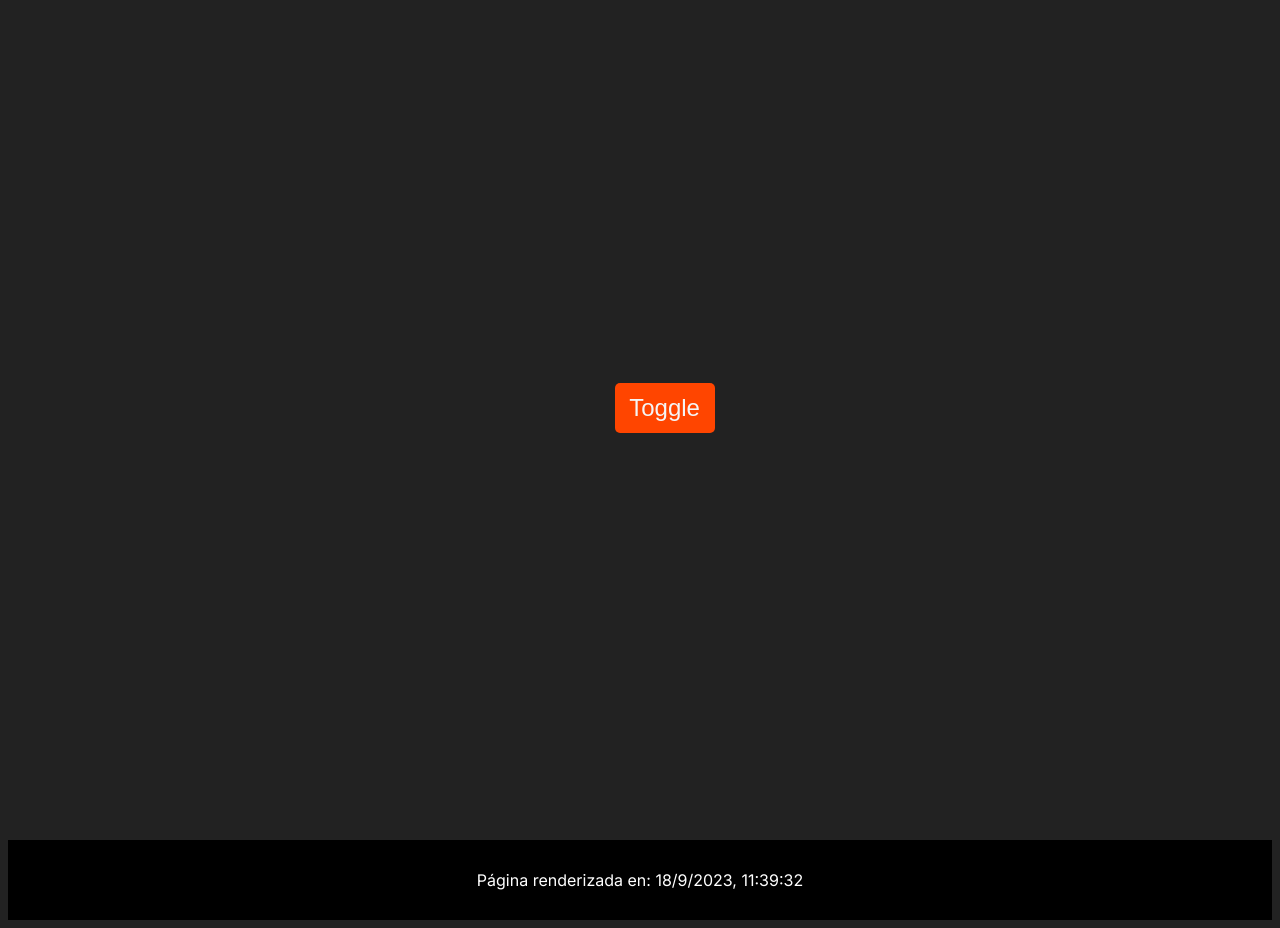
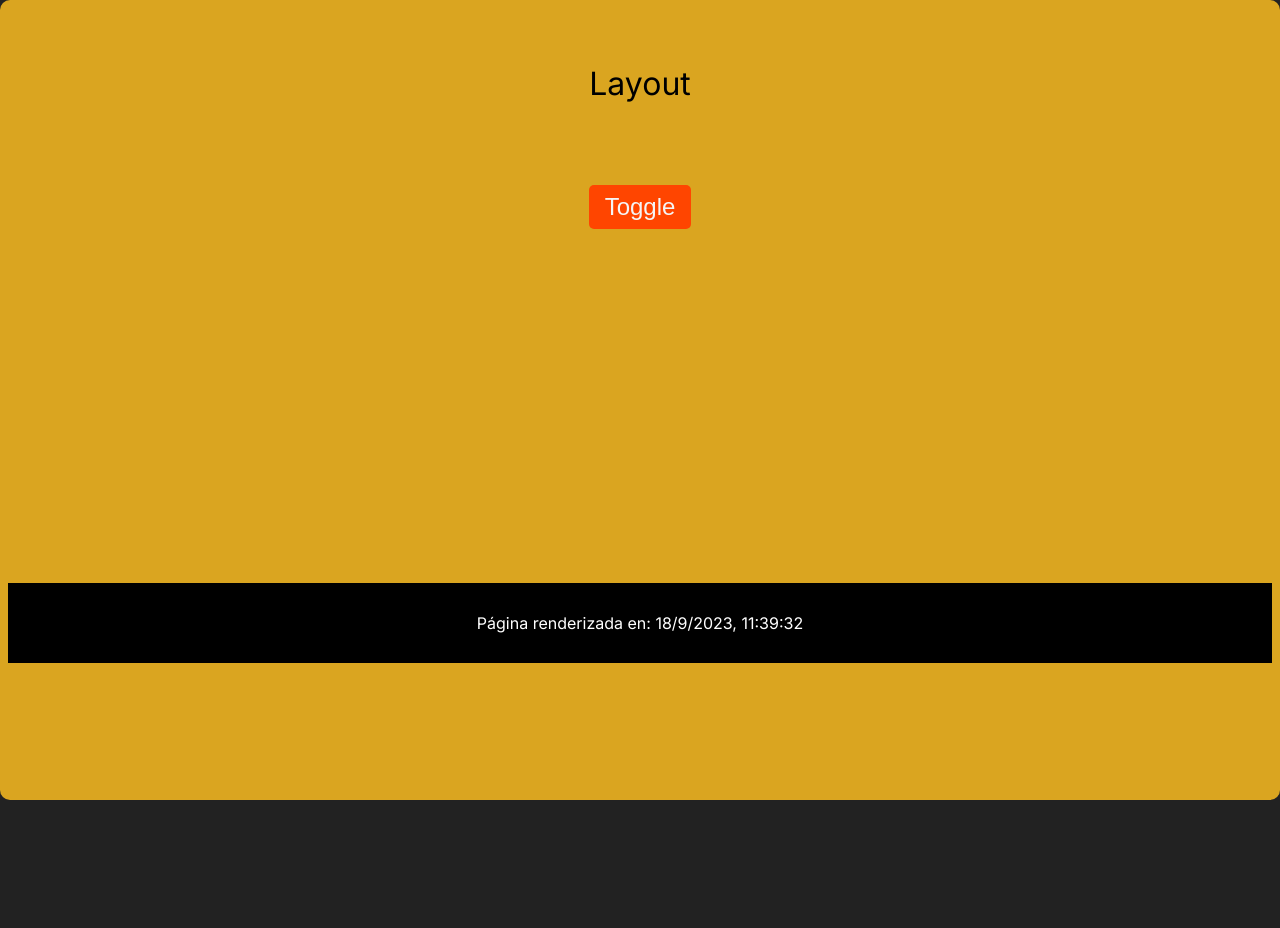
Before and after one commit to catharygr/aprendiendo-next-framework, a Next.js app: page /framer-layout in a window 1280 px wide. After the commit the page ends 816 px from the top, so only its background shows below. Built offline with nearby package versions, Linux system fonts and the light colour scheme.

Commit message:
Terminada la práctica con Framer Motion

```diff
--- a/src/app/framer-layout/layout.module.css
+++ b/src/app/framer-layout/layout.module.css
@@ -1,28 +1,37 @@
 .container {
-  position: relative;
   display: flex;
   flex-direction: column;
-  justify-content: center;
-  height: 100vh;
+  align-items: center;
+  background-color: goldenrod;
+  color: black;
+  width: 300px;
+  height: 400px;
+  padding: 2rem;
+  border-radius: 10px;
+  will-change: true;
+  font-size: 2rem;
 }
 
-.box {
-  text-align: center;
-  width: 300px;
-  height: 400px;
-  background-color: goldenrod;
-  font-size: 3rem;
+.container.box {
+  position: absolute;
+  inset: 0;
+  width: revert;
+  height: revert;
+  z-index: -100;
 }
 
 .btn {
-  position: absolute;
   margin: 2rem auto;
-  width: 100px;
-  height: 50px;
+  padding: 0.5rem 1rem;
   background-color: orangered;
   border: none;
   border-radius: 5px;
   font-size: 1.5rem;
   cursor: pointer;
   color: whitesmoke;
+  transition: all 0.3s ease-in-out;
 }
+
+.btn:hover {
+  scale: 1.1;
+}
--- a/src/app/framer-layout/page.js
+++ b/src/app/framer-layout/page.js
@@ -4,13 +4,13 @@ import styles from "./layout.module.css";
 import { motion } from "framer-motion";
 
 export default function LayoutPage() {
-  const [esToggled, setEsToggled] = useState(false);
+  const [esToggled, setEsToggled] = useState(true);
   return (
-    <div className={styles.container}>
+    <div>
       <motion.div
         layout={true}
         transition={SPRING}
-        className={`container ${esToggled ? styles.box : ""}`}
+        className={`${styles.container} ${esToggled ? styles.box : ""}`}
       >
         <motion.p layout="position" transition={SPRING}>
           Layout
```
